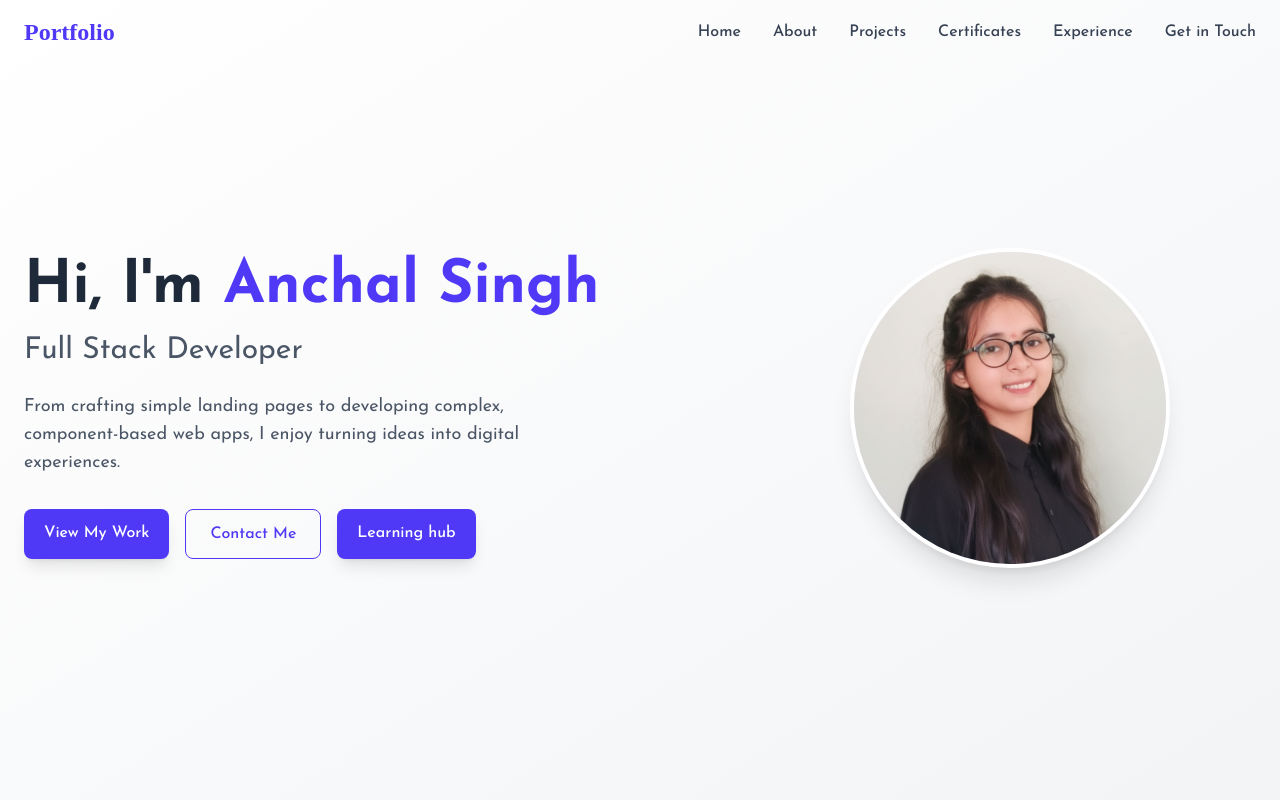
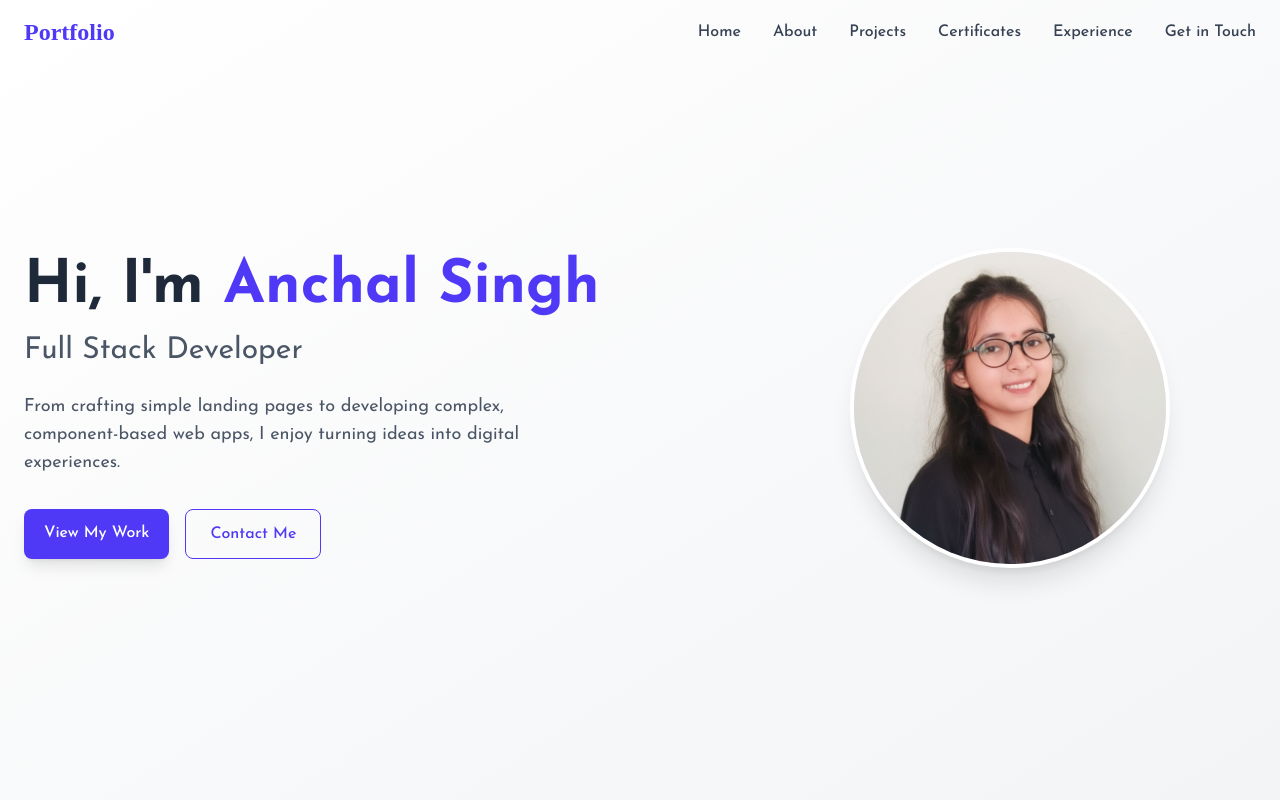
Before and after one commit to imanchalsingh/PORTFOLiO, a React (Vite) app: page / in a window 1280 px wide. Shown: the top 800 px of the page. Built offline with nearby package versions, Linux system fonts and the light colour scheme; a web font is replaced by a local one.

Commit message:
updated and commit it.

```diff
--- a/src/components/Footer.jsx
+++ b/src/components/Footer.jsx
@@ -15,6 +15,9 @@ const Footer = () => {
         <div className="border-t border-gray-800 mt-8 pt-8 text-center text-gray-400">
           <p>© {new Date().getFullYear()} Anchal Singh. All rights reserved.</p>
         </div>
+        <div className="text-center text-gray-400 mt-4">
+          <a href="https://mylearninghub.vercel.app/">Visit My Learning hub</a>
+        </div>
       </div>
     </footer>
   );
--- a/src/components/Hero.jsx
+++ b/src/components/Hero.jsx
@@ -38,12 +38,7 @@ const Hero = () => {
               >
                 Contact Me
               </a>
-              <a
-                href="https://mylearninghub.vercel.app/"
-                className="px-5 py-3 bg-indigo-600 text-white rounded-lg shadow-lg hover:bg-indigo-700 transition-colors duration-300 font-medium"
-              >
-                Learning hub
-              </a>
+
             </div>
           </div>
           <div className="md:w-2/5 flex justify-center">
```
